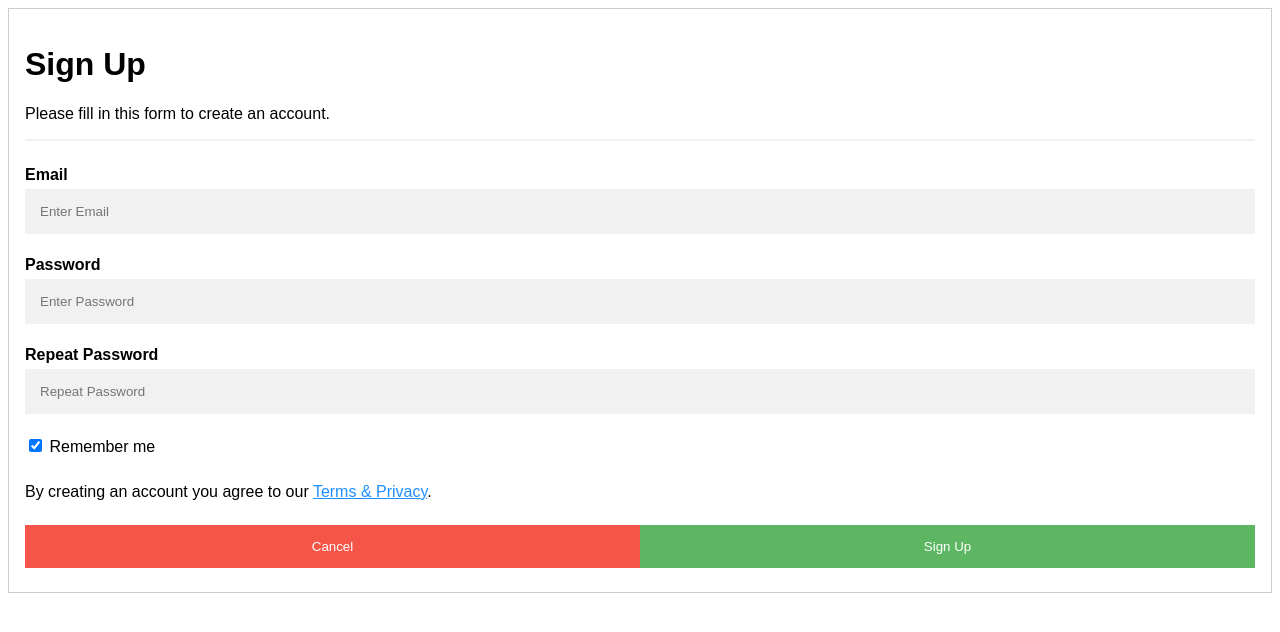
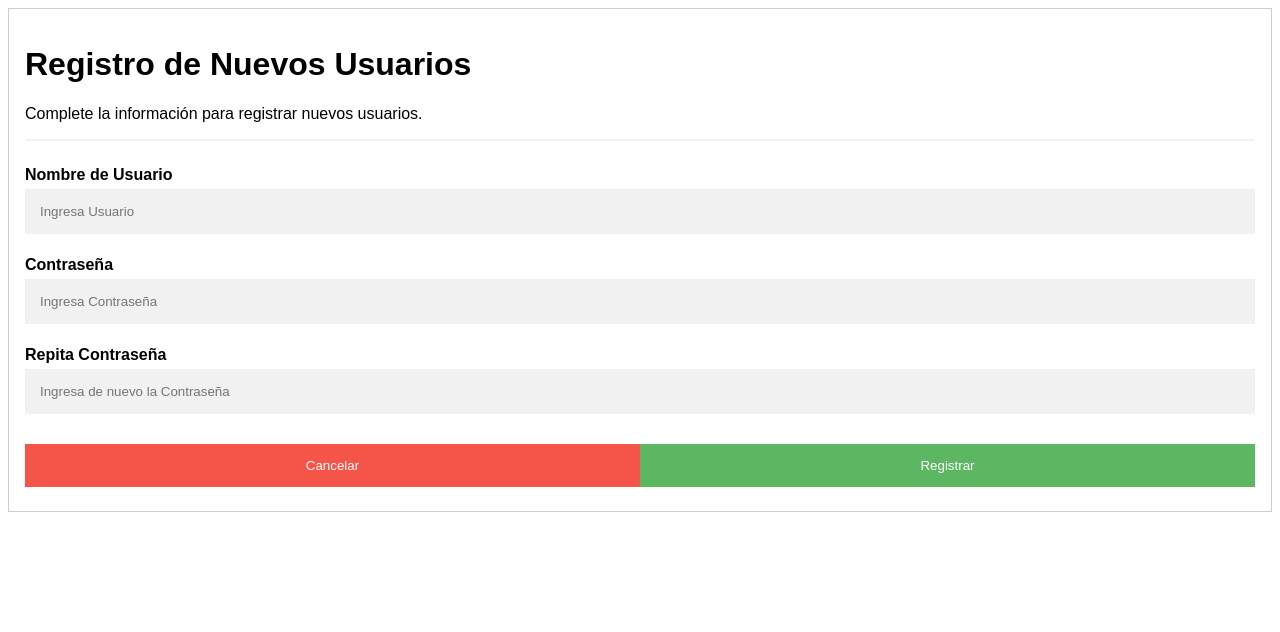
Before and after one commit to Espila26/Code-Snippet, a PHP site: page /registro.php in a window 1280 px wide. Shown: the top 632 px of the page. Run offline with PHP 8.4, Linux system fonts and the light colour scheme.

Commit message:
Form Registro
Se corrigio el foprm de registro de usuarios.

```diff
--- a/Login/registro.php
+++ b/Login/registro.php
@@ -73,30 +73,24 @@ button:hover {
 </style>
 <body>
 
-<form action="/action_page.php" style="border:1px solid #ccc">
+<form action="<?php echo $_SERVER['PHP_SELF']; ?>" style="border:1px solid #ccc" method="post">
   <div class="container">
-    <h1>Sign Up</h1>
-    <p>Please fill in this form to create an account.</p>
+    <h1>Registro de Nuevos Usuarios</h1>
+    <p>Complete la información para registrar nuevos usuarios.</p>
     <hr>
 
-    <label for="email"><b>Email</b></label>
-    <input type="text" placeholder="Enter Email" name="email" required>
+    <label for="email"><b>Nombre de Usuario</b></label>
+    <input type="text" placeholder="Ingresa Usuario" name="username" required>
 
-    <label for="psw"><b>Password</b></label>
-    <input type="password" placeholder="Enter Password" name="psw" required>
+    <label for="psw"><b>Contraseña</b></label>
+    <input type="password" placeholder="Ingresa Contraseña" name="psw" required>
 
-    <label for="psw-repeat"><b>Repeat Password</b></label>
-    <input type="password" placeholder="Repeat Password" name="psw-repeat" required>
-
-    <label>
-      <input type="checkbox" checked="checked" name="remember" style="margin-bottom:15px"> Remember me
-    </label>
-
-    <p>By creating an account you agree to our <a href="#" style="color:dodgerblue">Terms & Privacy</a>.</p>
+    <label for="psw-repeat"><b>Repita Contraseña</b></label>
+    <input type="password" placeholder="Ingresa de nuevo la Contraseña" name="psw-repeat" required>
 
     <div class="clearfix">
-      <button type="button" class="cancelbtn">Cancel</button>
-      <button type="submit" class="signupbtn">Sign Up</button>
+      <button type="button" class="cancelbtn">Cancelar</button>
+      <button type="submit" class="signupbtn">Registrar</button>
     </div>
   </div>
 </form>
```
